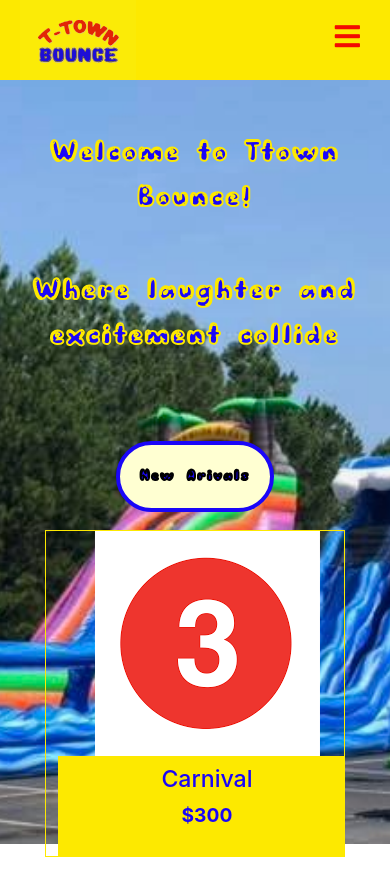
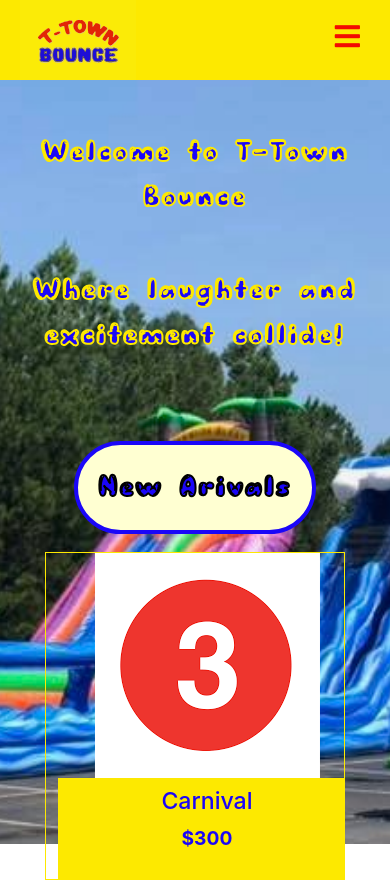
Before and after one commit to ttownbounce/ttownbounce, a React (Create React App) app: page / in a window 390 px wide. Shown: the top 882 px of the page. Built offline with nearby package versions, Linux system fonts and the light colour scheme; a small style sheet from the web is missing.

Commit message:
Merge TonyBranch into main

```diff
--- a/src/components/pages/HomePage.js
+++ b/src/components/pages/HomePage.js
@@ -14,10 +14,10 @@ function HomePage() {
       <div className="center">
         <div className="headerTextContainer">
           <h1 className="headerText center">
-            Welcome to Ttown Bounce!
+            Welcome to T-Town Bounce
           </h1>
           <h1 className="headerText center">
-            Where laughter and excitement collide
+            Where laughter and excitement collide!
           </h1>
         </div>
       </div>
--- a/src/components/pages/pagecss/HomePage.css
+++ b/src/components/pages/pagecss/HomePage.css
@@ -127,8 +127,6 @@
 
 
   .headerText {
-    letter-spacing: 2px;
-    word-spacing: 5px;
 
     padding-top: 20px;
     padding-bottom: 20px;
@@ -148,6 +146,7 @@
   .bodyText {
     padding-top: 20px;
     padding-bottom: 20px;
+    font-size: 30px;
   }
 
   .bodyContainer {
```
